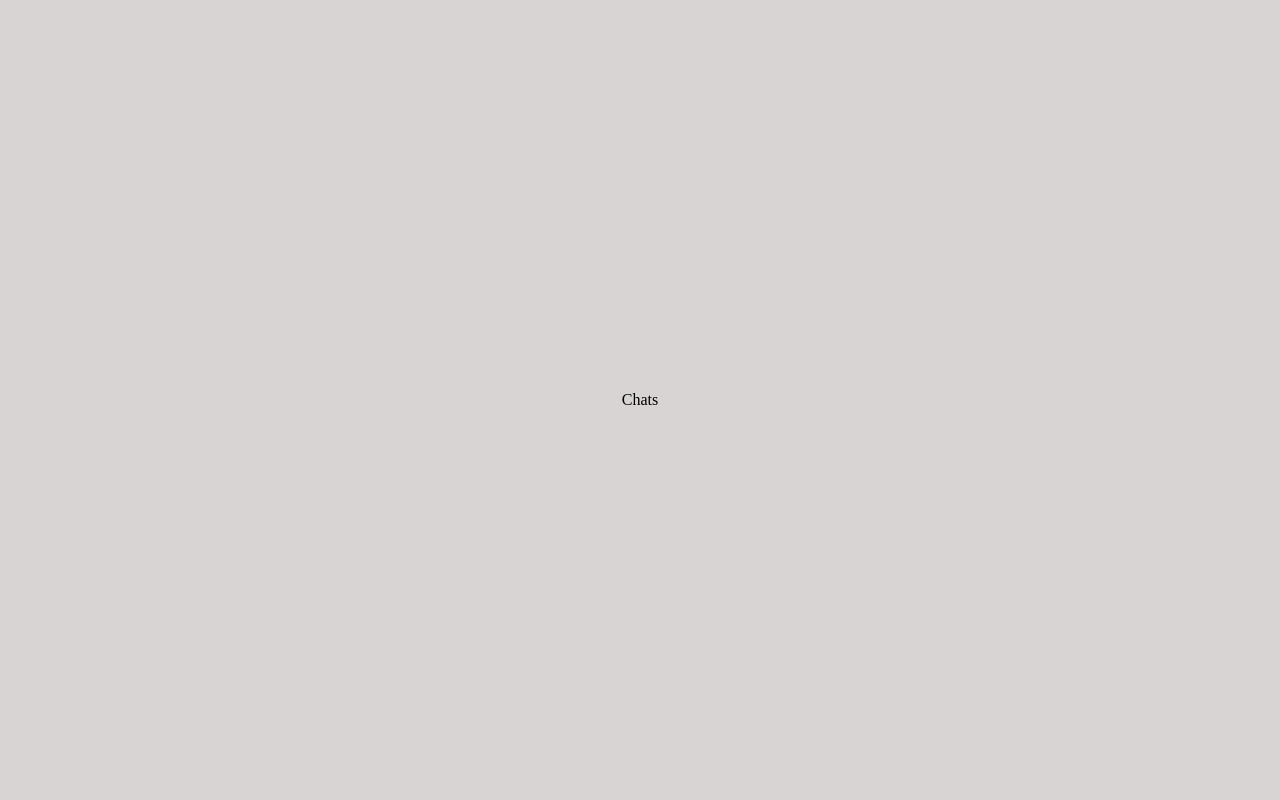
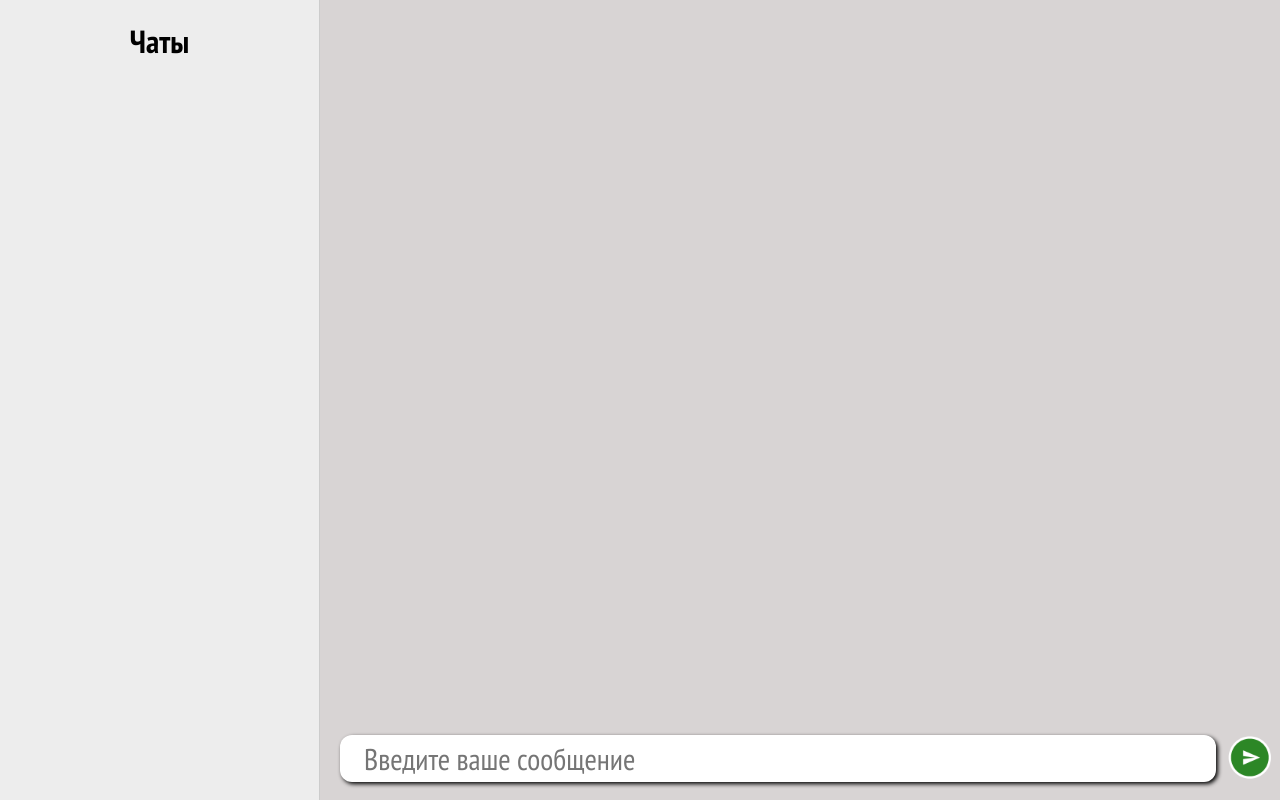
Before and after one commit to EvgeniiaZadorozhnaia/green-api-chat, a React (Vite) app: page /chats in a window 1280 px wide. Built offline with nearby package versions, Linux system fonts and the light colour scheme.

Commit message:
Сделала чат

```diff
--- a/src/App.jsx
+++ b/src/App.jsx
@@ -4,17 +4,49 @@ import {
   Routes,
   Navigate,
 } from "react-router-dom";
+import { useState } from "react";
 import Home from "./pages/Home/Home";
 import CreateChat from "./pages/CreateChat/CreateChat";
 import Chats from "./pages/Chats/Chats";
 
 function App() {
+  const [idInstance, setIdInstance] = useState("");
+  const [apiTokenInstance, setApiTokenInstance] = useState("");
+  const [phoneNumber, setPhoneNumber] = useState("");
+
   return (
     <Router>
       <Routes>
-        <Route path="/" element={<Home />} />
-        <Route path="/create-chat" element={<CreateChat />} />
-        <Route path="/chats" element={<Chats />} />
+        <Route
+          path="/"
+          element={
+            <Home
+              idInstance={idInstance}
+              setIdInstance={setIdInstance}
+              apiTokenInstance={apiTokenInstance}
+              setApiTokenInstance={setApiTokenInstance}
+            />
+          }
+        />
+        <Route
+          path="/create-chat"
+          element={
+            <CreateChat
+              phoneNumber={phoneNumber}
+              setPhoneNumber={setPhoneNumber}
+            />
+          }
+        />
+        <Route
+          path="/chats"
+          element={
+            <Chats
+              phoneNumber={phoneNumber}
+              idInstance={idInstance}
+              apiTokenInstance={apiTokenInstance}
+            />
+          }
+        />
         <Route path="*" element={<Navigate to="/" />} />
       </Routes>
     </Router>
--- a/src/components/Input/Input.module.css
+++ b/src/components/Input/Input.module.css
@@ -4,11 +4,10 @@
   border: none;
   font-family: var(--font-style);
   font-size: var(--regular-font-size);
-  box-shadow: 2px 2px 4px var(--green);
+  box-shadow: 2px 2px 4px black;
   width: 100%;
 }
 
 input:focus {
   outline: none;
-  border: 2px solid green;
 }
--- /dev/null
+++ b/src/components/Message/Message.jsx
@@ -0,0 +1,5 @@
+import styles from "./Message.module.css";
+
+export default function Message({ className, message }) {
+  return <div className={`${styles[className]}`}>{message}</div>;
+}
--- /dev/null
+++ b/src/components/Message/Message.module.css
@@ -0,0 +1,19 @@
+.send_message,
+.receive_message {
+  position: relative;
+  margin: 5px;
+  padding: 10px;
+  border-radius: 5px;
+  max-width: 70%;
+  box-shadow: 1px 1px 8px black;
+}
+
+.send_message {
+  background-color: var(--light-green);
+  align-self: flex-end;
+}
+
+.receive_message {
+  background-color: white;
+  align-self: flex-start;
+}
--- a/src/index.css
+++ b/src/index.css
@@ -9,6 +9,7 @@
   /* colors */
   --background: #d8d4d4;
   --light-green: #a0eeae;
+  --medium-green: #83d364;
   --green: #008000;
 }
 
--- a/src/pages/Chats/Chats.jsx
+++ b/src/pages/Chats/Chats.jsx
@@ -1,5 +1,140 @@
-export default function Chats() {
+import styles from "./Chats.module.css";
+import Input from "../../components/Input/Input";
+import { useState } from "react";
+import axios from "axios";
+import Message from "../../components/Message/Message";
+import { useEffect } from "react";
+
+export default function Chats({ phoneNumber, idInstance, apiTokenInstance }) {
+  const [message, setMessage] = useState("");
+  const [chatMessages, setChatMessages] = useState([]);
+  const [contactName, setContactName] = useState("");
+  const [chatList, setChatList] = useState([]);
+  const [currentChat, setCurrentChat] = useState([]);
+
+  useEffect(() => {
+    if (phoneNumber) {
+      const interval = setInterval(() => {
+        receiveMessages();
+      }, 10000);
+      return () => clearInterval(interval);
+    }
+  }, [phoneNumber]);
+
+  const handleMessage = (e) => {
+    setMessage(e.target.value);
+  };
+
+  const sendMessage = async (e) => {
+    e.preventDefault();
+
+    try {
+      const { data } = await axios.post(
+        `https://7103.api.greenapi.com/waInstance${idInstance}/sendMessage/${apiTokenInstance}`,
+        {
+          chatId: `${phoneNumber}@c.us`,
+          message: message,
+        },
+        {
+          headers: {
+            "Content-Type": "application/json",
+          },
+        }
+      );
+
+      if (data.idMessage) {
+        setChatMessages((prevMessages) => [
+          ...prevMessages,
+          {
+            className: "send_message",
+            message,
+            id: data.idMessage,
+          },
+        ]);
+        setMessage("");
+      } else {
+        console.log("Ошибка при отправке сообщения");
+      }
+    } catch (err) {
+      console.log(err);
+    }
+  };
+
+  const receiveMessages = async () => {
+    try {
+      const { data } = await axios.get(
+        `https://7103.api.greenapi.com/waInstance${idInstance}/receiveNotification/${apiTokenInstance}`
+      );
+
+      const receiptId = data.receiptId;
+
+      if (receiptId) {
+        await axios.delete(
+          `https://7103.api.greenapi.com/waInstance${idInstance}/deleteNotification/${apiTokenInstance}/${receiptId}`
+        );
+      }
+
+      if (data?.body?.idMessage) {
+        const senderName = data.body.senderData.senderName;
+        setContactName(senderName);
+        const message = data.body.messageData.textMessageData.textMessage;
+
+        setChatMessages((prevMessages) => {
+          const isMessageExists = prevMessages.some(
+            (msg) => msg.sender === senderName && msg.text === message
+          );
+          if (isMessageExists) {
+            return prevMessages;
+          }
+
+          return [
+            ...prevMessages,
+            {
+              message,
+              className: "receive_message",
+              id: data.body.idMessage,
+            },
+          ];
+        });
+      }
+    } catch (err) {
+      console.log(err);
+    }
+  };
+
   return (
-    <div>Chats</div>
-  )
+    <div className={styles.chat_page}>
+      <div className={styles.left_panel}>
+        <h1>Чаты</h1>
+      </div>
+      <div className={styles.right_panel}>
+        {contactName && <div className={styles.contact_name}>{contactName}</div>}
+        <div className={styles.chat_history}>
+          {chatMessages.map((el) => {
+            return (
+              <Message
+                key={el.id}
+                className={el.className}
+                message={el.message}
+              />
+            );
+          })}
+        </div>
+        <form className={styles.message_form} onSubmit={sendMessage}>
+          <Input
+            placeholder="Введите ваше сообщение"
+            value={message}
+            onChange={handleMessage}
+          />
+          <button className={styles.send_button} type="submit">
+            <img
+              className={styles.send_icon}
+              src="/icons/send.png"
+              alt="Кнопка отправки сообщения"
+            />
+          </button>
+        </form>
+      </div>
+    </div>
+  );
 }
--- /dev/null
+++ b/src/pages/Chats/Chats.module.css
@@ -0,0 +1,69 @@
+.chat_page {
+  display: flex;
+  height: 100vh;
+  width: 100%;
+  font-family: var(--font-style);
+}
+
+.left_panel {
+  background-color: #ededed;
+  position: fixed;
+  width: 25%;
+  top: 0;
+  left: 0;
+  height: 100%;
+  border-right: 1px solid #ccc;
+  padding: 20px;
+  overflow-y: auto;
+}
+
+.right_panel {
+  position: fixed;
+  width: 75%;
+  top: 0;
+  right: 0;
+  height: 100%;
+  display: flex;
+  flex-direction: column;
+  padding: 20px;
+  justify-content: flex-end;
+}
+
+.contact_name {
+  position: fixed;
+  top: 0;
+  left: 25%;
+  padding: 10px 20px;
+  background-color: #ededed;
+  width: 75%;
+  text-align: left;
+}
+
+.chat_history {
+  display: flex;
+  flex-direction: column;
+  padding: 20px;
+  overflow-y: auto;
+  margin-bottom: 60px;
+  width: 100%;
+  overflow-x: hidden;
+}
+
+.message_form {
+  position: fixed;
+  bottom: 2%;
+  display: flex;
+  gap: 10px;
+  align-items: center;
+  width: 73%;
+}
+
+.send_button {
+  border: none;
+  background: none;
+  cursor: pointer;
+}
+
+.send_icon {
+  height: 48px;
+}
--- a/src/pages/CreateChat/CreateChat.jsx
+++ b/src/pages/CreateChat/CreateChat.jsx
@@ -1,11 +1,9 @@
-import { useState } from "react";
 import styles from "./CreateChat.module.css";
 import Input from "../../components/Input/Input";
 import Button from "../../components/Button/Button";
 import { useNavigate } from "react-router-dom";
 
-export default function CreateChat() {
-  const [phoneNumber, setPhoneNumber] = useState("");
+export default function CreateChat({ phoneNumber, setPhoneNumber }) {
   const navigate = useNavigate();
 
   const handleChat = () => {
@@ -15,8 +13,10 @@ export default function CreateChat() {
   return (
     <>
       <div className={styles.createChat_page}>
+        <h1 className={styles.header}>Введите номер телефона получателя</h1>
         <Input
-          placeholder="Введите номер телефона"
+          className
+          placeholder="89523205466"
           value={phoneNumber}
           onChange={(e) => setPhoneNumber(e.target.value)}
           title="Формат номера телефона: 89523205466"
--- a/src/pages/CreateChat/CreateChat.module.css
+++ b/src/pages/CreateChat/CreateChat.module.css
@@ -5,3 +5,9 @@
     gap: 24px;
     font-family: var(--font-style);
 }
+
+.header {
+  font-size: var(--header-font-size);
+  color: var(--green);
+  margin-bottom: 15px;
+}
--- a/src/pages/Home/Home.jsx
+++ b/src/pages/Home/Home.jsx
@@ -1,12 +1,14 @@
-import { useState } from "react";
 import Input from "../../components/Input/Input";
 import Button from "../../components/Button/Button";
 import styles from "./Home.module.css";
 import { useNavigate } from "react-router-dom";
 
-export default function Home() {
-  const [idInstance, setIdInstance] = useState("");
-  const [apiTokenInstance, setApiTokenInstance] = useState("");
+export default function Home({
+  idInstance,
+  setIdInstance,
+  apiTokenInstance,
+  setApiTokenInstance,
+}) {
   const navigate = useNavigate();
 
   const handleLogin = (e) => {
--- a/src/pages/Home/Home.module.css
+++ b/src/pages/Home/Home.module.css
@@ -9,7 +9,7 @@
 .header {
   font-size: var(--header-font-size);
   color: var(--green);
-  margin-bottom: 25px;
+  margin-bottom: 15px;
 }
 
 .login_form {
```
Also changed, not shown: src/App_старый.jsx (+1 -41 lines), public/icons/send.png (added).
